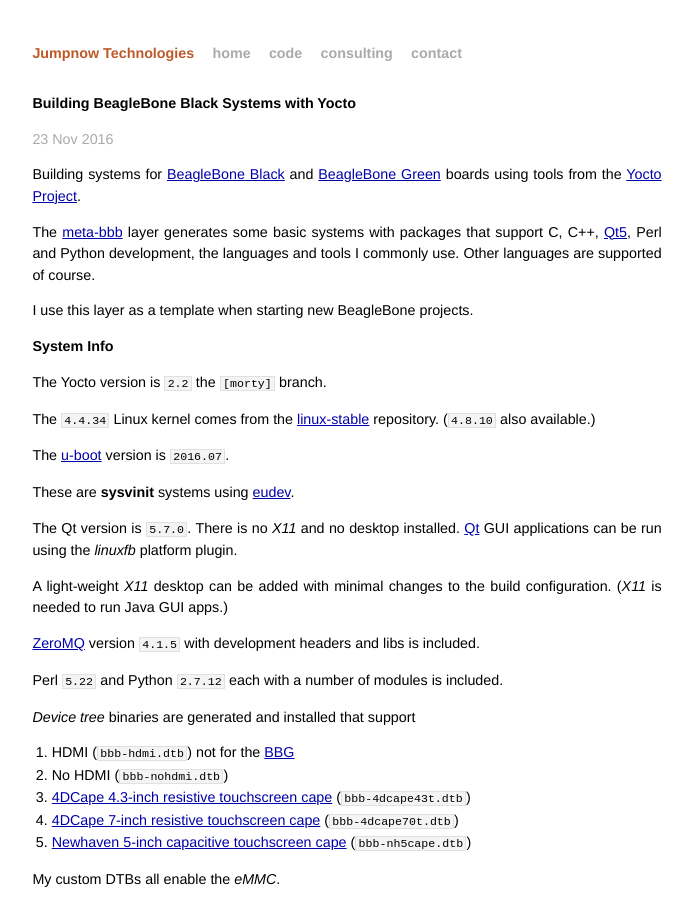
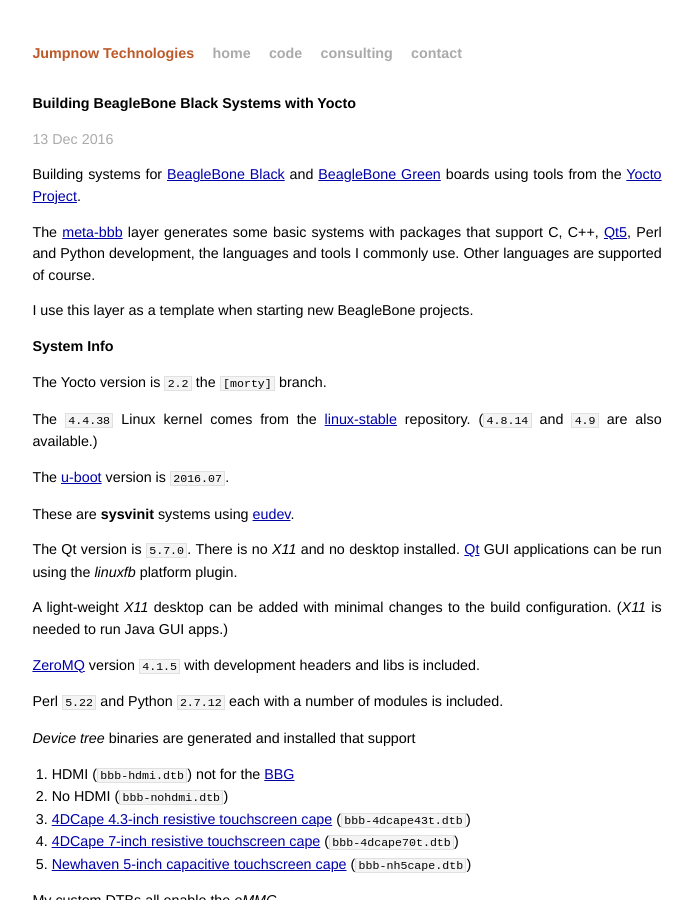
Before and after one commit to jumpnow/jumpnowtek-site, a Jekyll site: the page built from _posts/2015-06-08-BeagleBone-Systems-with-Yocto.md, in a window 1280 px wide and 900 px high. Shown: the whole window, without its empty margins (293-986 px from the left). Built offline with Jekyll 4.4.1, drawn with Linux system fonts in a browser that asks for light colours.

Commit message:
Upgrade bbb kernels

```diff
--- a/_posts/2015-06-08-BeagleBone-Systems-with-Yocto.md
+++ b/_posts/2015-06-08-BeagleBone-Systems-with-Yocto.md
@@ -2,7 +2,7 @@
 layout: post
 title: Building BeagleBone Black Systems with Yocto
 description: "Building customized systems for the BeagleBone Black using tools from the Yocto Project"
-date: 2016-11-23 06:55:00
+date: 2016-12-13 06:52:00
 categories: beaglebone
 tags: [linux, beaglebone, yocto]
 ---
@@ -17,7 +17,7 @@
 
 The Yocto version is `2.2` the `[morty]` branch.
 
-The `4.4.34` Linux kernel comes from the [linux-stable][linux-stable] repository. (`4.8.10` also available.)
+The `4.4.38` Linux kernel comes from the [linux-stable][linux-stable] repository. (`4.8.14` and `4.9` are also available.)
 
 The [u-boot][uboot] version is `2016.07`.
 
```
